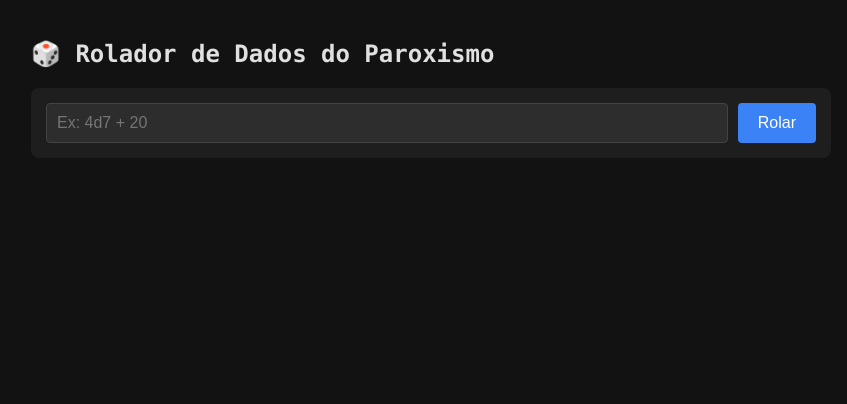
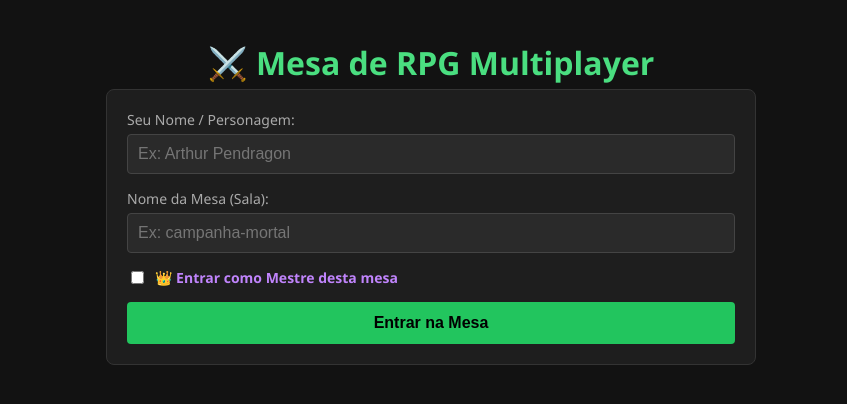
Before and after one commit to CNFNairan/Roll-Dice, a Flask app: page / in a window 1280 px wide. Shown: the top 404 px of the page, without its empty margins (209-1056 px from the left). Run offline with Flask 3, Linux system fonts and the light colour scheme; some libraries are stand-ins or nearby versions.

Commit message:
Multiplayering the Roll Dice

```diff
--- a/app.py
+++ b/app.py
@@ -1,18 +1,79 @@
-from flask import Flask, render_template, request, jsonify
+from flask import Flask, render_template, request
+from flask_socketio import SocketIO, join_room, leave_room, emit
 import re
 import random
 
 app = Flask(__name__)
+app.config['SECRET_KEY'] = 'sua_chave_secreta_rpg_123'
+socketio = SocketIO(app, cors_allowed_origins="*")
+
+# Dicionário para controlar quem é o Mestre de cada sala { "nome_da_sala": "socket_id_do_mestre" }
+room_masters = {}
 
 class DiceRoller:
     def __init__(self):
         self.dice_pattern = re.compile(r'(?i)(\d*)d(\d+)(?:dl(\d+))?((?:[*/]\s*\d+(?:\.\d+)?)*)')
         self.allowed_chars = set("0123456789+-*/(). ")
 
+    def roll_coins(self, text):
+        text_lower = text.lower().strip()
+        escolha = 'cara' if 'cara' in text_lower else 'coroa'
+        valor_alvo = 2 if escolha == 'cara' else 1
+
+        repeticoes = 1
+        if '#' in text_lower:
+            try:
+                repeticoes = int(text_lower.split('#')[0].strip())
+            except ValueError:
+                repeticoes = 1
+
+        output = []
+        sucessos = 0
+
+        for _ in range(repeticoes):
+            roll_val = random.randint(1, 2)
+            is_sucesso = (roll_val == valor_alvo)
+
+            if is_sucesso:
+                sucessos += 1
+
+            nome_face = "Cara" if roll_val == 2 else "Coroa"
+            cor_fundo = "#22c55e" if is_sucesso else "#ef4444"
+            cor_texto = "#000" if is_sucesso else "#fff"
+
+            caixa_resultado = f"<span class='result-box' style='margin-right: 8px; background-color: {cor_fundo}; color: {cor_texto}; border: 1px solid {cor_fundo};'>{nome_face}</span>"
+            visual = f"1d2 ⟵ Alvo: {escolha.capitalize()}"
+
+            output.append(f"<div style='display: block; margin-bottom: 10px;'>{caixa_resultado} ⟵ {visual}</div>")
+
+        if repeticoes == 3:
+            if sucessos >= 2:
+                status = "<span style='color: #4ade80;'>SUCESSO! 🛡️ (Aparou o golpe)</span>"
+                borda_painel = "#22c55e"
+            else:
+                status = "<span style='color: #ef4444;'>FALHA! ❌ (Tomou o dano)</span>"
+                borda_painel = "#ef4444"
+
+            painel_parry = f"""
+            <div style="margin-top: 10px; padding: 12px; background: #1e1e1e; border-radius: 6px; border: 1px solid {borda_painel}; width: fit-content; font-size: 16px;">
+                <strong>Teste de Parry:</strong> {sucessos}/3 acertos ⟵ {status}
+            </div>
+            """
+            output.append(painel_parry)
+
+        elif repeticoes > 1:
+            painel_acertos = f"""
+            <div style="margin-top: 10px; padding: 10px; background: #1e1e1e; border-radius: 6px; border: 1px solid #444; width: fit-content;">
+                <strong>Acertos Totais:</strong> {sucessos}/{repeticoes}
+            </div>
+            """
+            output.append(painel_acertos)
+
+        return "".join(output)
+
     def parse_expression(self, expression):
         expression = expression.strip()
 
-        # IDEIA 2: Se começar com 'r' ou 'R', removemos a letra para a matemática funcionar pura
         if expression.lower().startswith('r'):
             expression = expression[1:].strip()
 
@@ -97,6 +158,9 @@ class DiceRoller:
         return final_result, visual_expr
 
     def roll(self, text):
+        if ('cara' in text.lower() or 'coroa' in text.lower()) and 'd2' in text.lower():
+            return self.roll_coins(text)
+
         if '#' in text:
             parts = text.split('#', 1)
             try:
@@ -121,10 +185,9 @@ class DiceRoller:
                 if not sub_expr.strip(): continue
                 result, visual = self.parse_expression(sub_expr)
 
-                caixa_resultado = f"<span class='result-box'>{result}</span>"
+                caixa_resultado = f"<span class='result-box' style='margin-right: 8px;'>{result}</span>"
                 line_results.append(f"{caixa_resultado} ⟵ {visual.strip()}")
 
-                # Acumula o valor para a soma total (se não for uma mensagem de erro)
                 if isinstance(result, (int, float)):
                     soma_total += result
                 else:
@@ -133,7 +196,6 @@ class DiceRoller:
             linha_montada = "<span class='separator'>|</span>".join(line_results)
             output.append(f"<div style='display: block; margin-bottom: 10px;'>{linha_montada}</div>")
 
-        # IDEIA 1: Se jogou mais de 1 dado, cria o botão de Soma Total
         if repeticoes > 1 and not teve_erro:
             botao_soma = f"""
             <details style="margin-top: 5px; cursor: pointer; background: #1e1e1e; padding: 10px; border-radius: 6px; border: 1px solid #444; width: fit-content;">
@@ -155,14 +217,92 @@ bot = DiceRoller()
 def home():
     return render_template('index.html')
 
-@app.route('/roll', methods=['POST'])
-def process_roll():
-    dados = request.get_json()
-    expressao = dados.get('expressao', '')
+# --- GERENCIAMENTO DE SESSÕES MULTIPLAYER ---
+
+@socketio.on('join_room')
+def handle_join(data):
+    room = data.get('room', '').strip().lower()
+    username = data.get('username', 'Anônimo').strip()
+    want_gm = data.get('is_gm', False)
+
+    if not room or not username:
+        return
+
+    is_gm_assigned = False
+
+    # Validação do Mestre Único
+    if want_gm:
+        gm_sid = room_masters.get(room)
+        if gm_sid is None:
+            room_masters[room] = request.sid
+            is_gm_assigned = True
+        else:
+            emit('join_error', {'msg': '❌ Já existe um Mestre nesta mesa! Entre como jogador ou escolha outro nome de mesa.'})
+            return
+
+    join_room(room)
+
+    # Confirma a entrada do jogador
+    emit('join_success', {
+        'is_gm': is_gm_assigned,
+        'username': username,
+        'room': room
+    })
+
+    titulo = "👑 MESTRE" if is_gm_assigned else "🎲 Jogador"
+    emit('system_message', {
+        'msg': f"🟢 <strong>{username}</strong> ({titulo}) entrou na mesa!"
+    }, room=room)
+
+@socketio.on('disconnect')
+def handle_disconnect():
+    # Libera a vaga de Mestre se ele se desconectar
+    for room, gm_sid in list(room_masters.items()):
+        if gm_sid == request.sid:
+            del room_masters[room]
+            emit('system_message', {
+                'msg': '⚠️ O Mestre se desconectou. O posto de Mestre ficou vago.'
+            }, room=room)
+            break
+
+@socketio.on('send_roll')
+def handle_roll(data):
+    room = data.get('room', '').strip().lower()
+    username = data.get('username', 'Anônimo').strip()
+    expressao = data.get('expressao', '').strip()
+    is_oculto = data.get('is_oculto', False)
+
+    if not expressao or not room:
+        return
+
+    # Garante que APENAS o Mestre autêntico consiga rolar oculto
+    is_real_gm = (room_masters.get(room) == request.sid)
+    if is_oculto and not is_real_gm:
+        is_oculto = False
 
     resultado_html = bot.roll(expressao)
 
-    return jsonify({'html': resultado_html})
+    if is_oculto:
+        # Mostra o resultado real só para o Mestre
+        emit('receive_roll', {
+            'username': f"👑 {username} (Rolagem Oculta)",
+            'html': resultado_html,
+            'is_oculto': True
+        }, room=request.sid)
+
+        # Mostra o mistério para os jogadores
+        emit('receive_roll', {
+            'username': f"👑 {username}",
+            'html': '<div style="color: #c084fc; font-style: italic;">[Rolou os dados em segredo...]</div>',
+            'is_oculto': True
+        }, room=room, include_self=False)
+    else:
+        prefixo = "👑 " if is_real_gm else ""
+        emit('receive_roll', {
+            'username': f"{prefixo}{username}",
+            'html': resultado_html,
+            'is_oculto': False
+        }, room=room)
 
 if __name__ == '__main__':
-    app.run(debug=True)
+    socketio.run(app, debug=True)
--- a/requirements.txt
+++ b/requirements.txt
@@ -1,2 +1,4 @@
 Flask
+Flask-SocketIO
 gunicorn
+eventlet
--- a/templates/index.html
+++ b/templates/index.html
@@ -1,136 +1,313 @@
 <!doctype html>
-<html lang="pt-BR">
+<html lang="pt-br">
   <head>
     <meta charset="UTF-8" />
     <meta name="viewport" content="width=device-width, initial-scale=1.0" />
-    <title>Peroxido Roller</title>
+    <title>Mesa RPG Multiplayer</title>
+    <script src="https://cdn.socket.io/4.7.5/socket.io.min.js"></script>
     <style>
       body {
         background-color: #121212;
-        color: #e0e0e0;
-        font-family: "Consolas", monospace;
+        color: #ffffff;
+        font-family: "Segoe UI", Tahoma, Geneva, Verdana, sans-serif;
         margin: 0;
         padding: 20px;
         display: flex;
         flex-direction: column;
         align-items: center;
       }
+
       .container {
         width: 100%;
-        max-width: 800px;
+        max-width: 650px;
       }
-      .input-area {
-        display: flex;
-        gap: 10px;
+
+      h1 {
+        text-align: center;
+        color: #4ade80;
+        margin-bottom: 5px;
+      }
+
+      #login-card {
+        background: #1e1e1e;
+        padding: 20px;
+        border-radius: 8px;
+        border: 1px solid #333;
         margin-bottom: 20px;
-        background: #1e1e1e;
-        padding: 15px;
-        border-radius: 8px;
       }
+
+      .form-group {
+        margin-bottom: 15px;
+      }
+
+      label {
+        display: block;
+        margin-bottom: 5px;
+        color: #aaa;
+        font-size: 14px;
+      }
+
       input[type="text"] {
-        flex: 1;
+        width: 100%;
         padding: 10px;
-        background-color: #2d2d2d;
+        background: #2a2a2a;
         border: 1px solid #444;
-        color: white;
+        color: #fff;
+        border-radius: 4px;
+        box-sizing: border-box;
         font-size: 16px;
-        border-radius: 4px;
       }
+
       button {
-        padding: 10px 20px;
-        background-color: #3b82f6;
-        color: white;
+        width: 100%;
+        padding: 12px;
+        background: #22c55e;
+        color: #000;
         border: none;
         border-radius: 4px;
+        font-weight: bold;
         font-size: 16px;
         cursor: pointer;
-      }
-      button:hover {
-        background-color: #2563eb;
-      }
-      .log-area {
-        display: flex;
-        flex-direction: column;
-        gap: 10px;
-      }
-      .roll-entry {
-        background-color: #1e1e1e;
-        padding: 12px;
-        border-radius: 6px;
-        border-left: 4px solid #444;
-        line-height: 1.6;
+        transition: 0.2s;
       }
 
-      /* Classes CSS que o Python vai chamar */
+      button:hover {
+        background: #16a34a;
+      }
+
+      #game-area {
+        display: none;
+      }
+
+      #chat-log {
+        background: #181818;
+        border: 1px solid #333;
+        border-radius: 8px;
+        height: 400px;
+        overflow-y: auto;
+        padding: 15px;
+        margin-bottom: 15px;
+      }
+
+      .message-card {
+        background: #242424;
+        border-left: 4px solid #4ade80;
+        padding: 10px;
+        border-radius: 4px;
+        margin-bottom: 12px;
+      }
+
+      .message-card.oculto {
+        border-left-color: #a855f7;
+        background: #281c30;
+      }
+
+      .user-header {
+        font-weight: bold;
+        color: #4ade80;
+        margin-bottom: 8px;
+        font-size: 14px;
+      }
+
+      .message-card.oculto .user-header {
+        color: #c084fc;
+      }
+
+      .system-msg {
+        text-align: center;
+        color: #888;
+        font-size: 13px;
+        margin: 8px 0;
+        font-style: italic;
+      }
+
       .result-box {
-        background-color: #4b5563;
-        color: #ffffff;
+        display: inline-block;
+        background: #333;
         padding: 2px 8px;
         border-radius: 4px;
         font-weight: bold;
+        color: #4ade80;
       }
+
       .crit-success {
         color: #4ade80;
         font-weight: bold;
       }
       .crit-fail {
-        color: #f87171;
+        color: #ef4444;
         font-weight: bold;
       }
       .dropped {
         text-decoration: line-through;
-        opacity: 0.6;
+        opacity: 0.5;
       }
-      .separator {
-        color: #666;
-        margin: 0 10px;
+
+      .gm-controls {
+        display: flex;
+        align-items: center;
+        gap: 10px;
+        margin-top: 8px;
+        background: #281c30;
+        border: 1px solid #a855f7;
+        padding: 8px 12px;
+        border-radius: 4px;
       }
     </style>
   </head>
   <body>
     <div class="container">
-      <h2>🎲 Rolador de Dados do Paroxismo</h2>
-      <div class="input-area">
-        <input
-          type="text"
-          id="diceInput"
-          placeholder="Ex: 4d7 + 20"
-          autocomplete="off"
-        />
-        <button onclick="enviarParaPython()">Rolar</button>
+      <h1>⚔️ Mesa de RPG Multiplayer</h1>
+
+      <!-- 1. TELA DE ENTRADA -->
+      <div id="login-card">
+        <div class="form-group">
+          <label>Seu Nome / Personagem:</label>
+          <input type="text" id="username" placeholder="Ex: Arthur Pendragon" />
+        </div>
+        <div class="form-group">
+          <label>Nome da Mesa (Sala):</label>
+          <input type="text" id="room" placeholder="Ex: campanha-mortal" />
+        </div>
+
+        <div
+          class="form-group"
+          style="display: flex; align-items: center; gap: 8px; margin-top: 10px"
+        >
+          <input
+            type="checkbox"
+            id="enter-as-gm"
+            style="width: auto; cursor: pointer"
+          />
+          <label
+            for="enter-as-gm"
+            style="
+              margin: 0;
+              cursor: pointer;
+              color: #c084fc;
+              font-weight: bold;
+            "
+          >
+            👑 Entrar como Mestre desta mesa
+          </label>
+        </div>
+
+        <button onclick="entrarNaMesa()">Entrar na Mesa</button>
       </div>
-      <div class="log-area" id="logArea"></div>
+
+      <!-- 2. PAINEL DE JOGO -->
+      <div id="game-area">
+        <div id="chat-log"></div>
+
+        <div style="display: flex; gap: 8px">
+          <input
+            type="text"
+            id="command-input"
+            placeholder="Ex: 1d20+5, 3#1d2 cara, r(15+20)*3"
+            onkeypress="if (event.key === 'Enter') enviarRolagem();"
+          />
+          <button onclick="enviarRolagem()" style="width: 120px">Rolar</button>
+        </div>
+
+        <!-- PAINEL EXCLUSIVO DO MESTRE (Inicia oculto) -->
+        <div id="gm-panel" class="gm-controls" style="display: none">
+          <input type="checkbox" id="oculto-check" style="cursor: pointer" />
+          <label
+            for="oculto-check"
+            style="
+              margin: 0;
+              cursor: pointer;
+              color: #c084fc;
+              font-weight: bold;
+            "
+          >
+            🔒 Rolar Oculto (Apenas você verá o resultado)
+          </label>
+        </div>
+      </div>
     </div>
 
     <script>
-      const inputElement = document.getElementById("diceInput");
-      const logArea = document.getElementById("logArea");
+      const socket = io();
+      let currentUsername = "";
+      let currentRoom = "";
 
-      // Função que envia o dado para o arquivo app.py
-      async function enviarParaPython() {
-        const texto = inputElement.value;
-        if (!texto.trim()) return;
+      function entrarNaMesa() {
+        const user = document.getElementById("username").value.trim();
+        const room = document.getElementById("room").value.trim();
+        const wantGM = document.getElementById("enter-as-gm").checked;
 
-        // Faz uma requisição POST para a rota /roll do Flask
-        const resposta = await fetch("/roll", {
-          method: "POST",
-          headers: { "Content-Type": "application/json" },
-          body: JSON.stringify({ expressao: texto }),
+        if (!user || !room) {
+          alert("Por favor, preencha o seu nome e o nome da mesa!");
+          return;
+        }
+
+        socket.emit("join_room", {
+          username: user,
+          room: room,
+          is_gm: wantGM,
+        });
+      }
+
+      function enviarRolagem() {
+        const input = document.getElementById("command-input");
+        const expressao = input.value.trim();
+
+        const ocultoCheck = document.getElementById("oculto-check");
+        const isOculto = ocultoCheck ? ocultoCheck.checked : false;
+
+        if (!expressao) return;
+
+        socket.emit("send_roll", {
+          room: currentRoom,
+          username: currentUsername,
+          expressao: expressao,
+          is_oculto: isOculto,
         });
 
-        const dados = await resposta.json();
-
-        // Cria o bloco na tela com o HTML que o Python devolveu
-        const entry = document.createElement("div");
-        entry.className = "roll-entry";
-        entry.innerHTML = dados.html;
-        logArea.prepend(entry);
-
-        inputElement.value = "";
+        input.value = "";
       }
 
-      inputElement.addEventListener("keypress", (e) => {
-        if (e.key === "Enter") enviarParaPython();
+      // --- EVENTOS RECEBIDOS DO SERVIDOR ---
+
+      socket.on("join_error", function (data) {
+        alert(data.msg);
+      });
+
+      socket.on("join_success", function (data) {
+        currentUsername = data.username;
+        currentRoom = data.room;
+
+        document.getElementById("login-card").style.display = "none";
+        document.getElementById("game-area").style.display = "block";
+
+        // Se for o Mestre, revela o botão de Rolar Oculto
+        if (data.is_gm) {
+          document.getElementById("gm-panel").style.display = "flex";
+        }
+      });
+
+      socket.on("system_message", function (data) {
+        const log = document.getElementById("chat-log");
+        log.innerHTML += `<div class="system-msg">${data.msg}</div>`;
+        log.scrollTop = log.scrollHeight;
+      });
+
+      socket.on("receive_roll", function (data) {
+        const log = document.getElementById("chat-log");
+        const cardClass = data.is_oculto
+          ? "message-card oculto"
+          : "message-card";
+
+        const htmlMessage = `
+            <div class="${cardClass}">
+                <div class="user-header">${data.username}</div>
+                <div>${data.html}</div>
+            </div>
+        `;
+
+        log.innerHTML += htmlMessage;
+        log.scrollTop = log.scrollHeight;
       });
     </script>
   </body>
```
